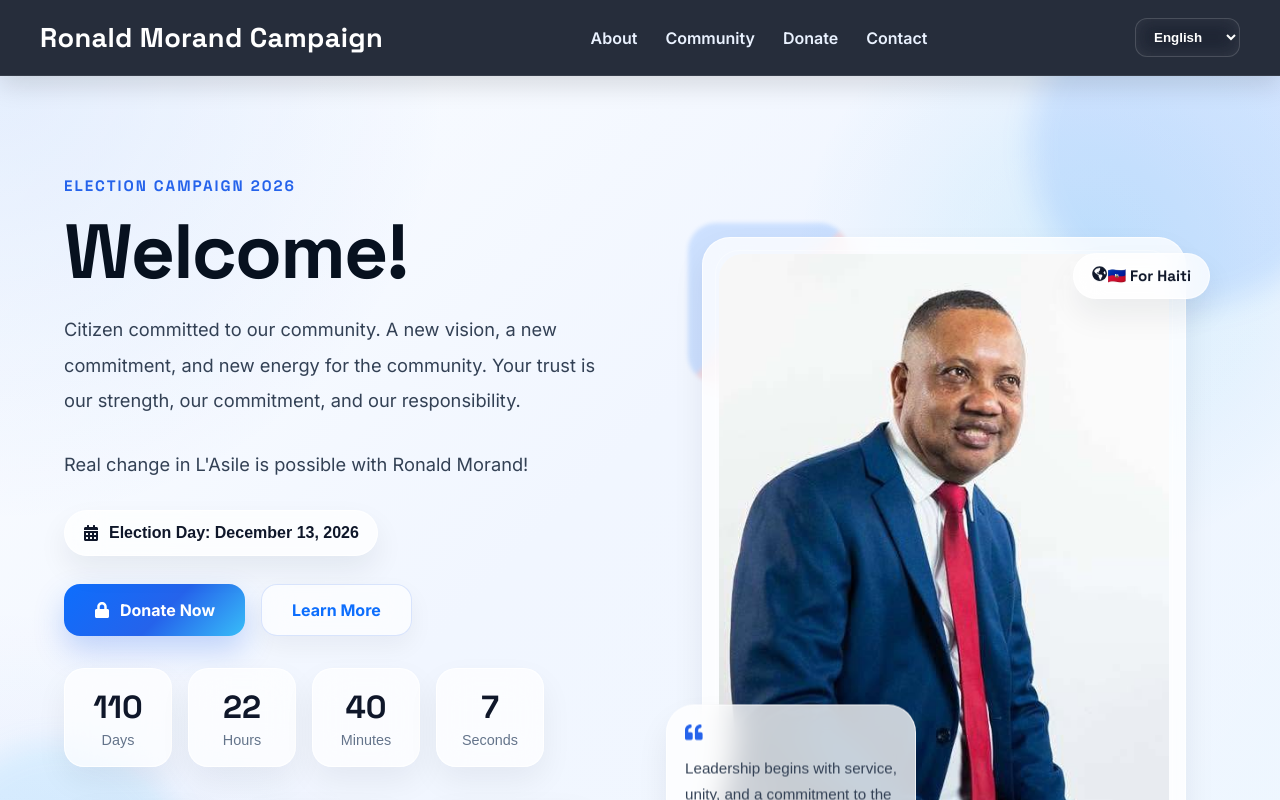
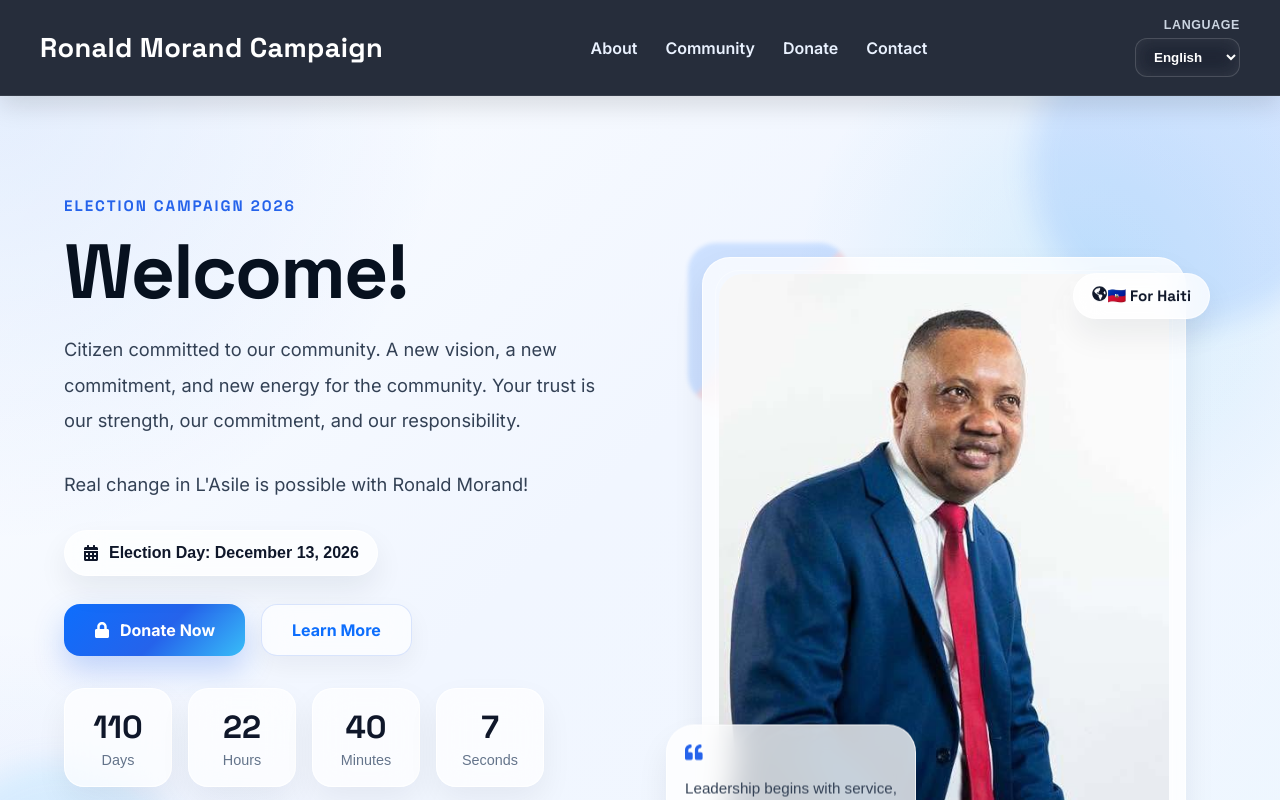
Before and after one commit to Sammy65433/Ronald-Morand-Campaign-, a React (Vite) app in the folder frontend/: page / in a window 1280 px wide. Shown: the top 800 px of the page. Built offline with nearby package versions, Linux system fonts and the light colour scheme.

Commit message:
Update donate translations and email label 107

```diff
--- a/frontend/src/components/Navbar.jsx
+++ b/frontend/src/components/Navbar.jsx
@@ -27,7 +27,10 @@ function Navbar() {
         </li>
       </ul>
 
-      <LanguageSwitcher />
+      <div className="nav-language">
+        <span className="nav-language-label">Language</span>
+        <LanguageSwitcher />
+      </div>
     </nav>
   );
 }
--- a/frontend/src/styles/Navbar.css
+++ b/frontend/src/styles/Navbar.css
@@ -96,3 +96,17 @@
     justify-content: center;
   }
 }
+.nav-language {
+  display: flex;
+  flex-direction: column;
+  align-items: flex-end;
+  gap: 6px;
+}
+
+.nav-language-label {
+  font-size: 0.78rem;
+  font-weight: 700;
+  letter-spacing: 0.6px;
+  text-transform: uppercase;
+  color: #cbd5e1;
+}
```
